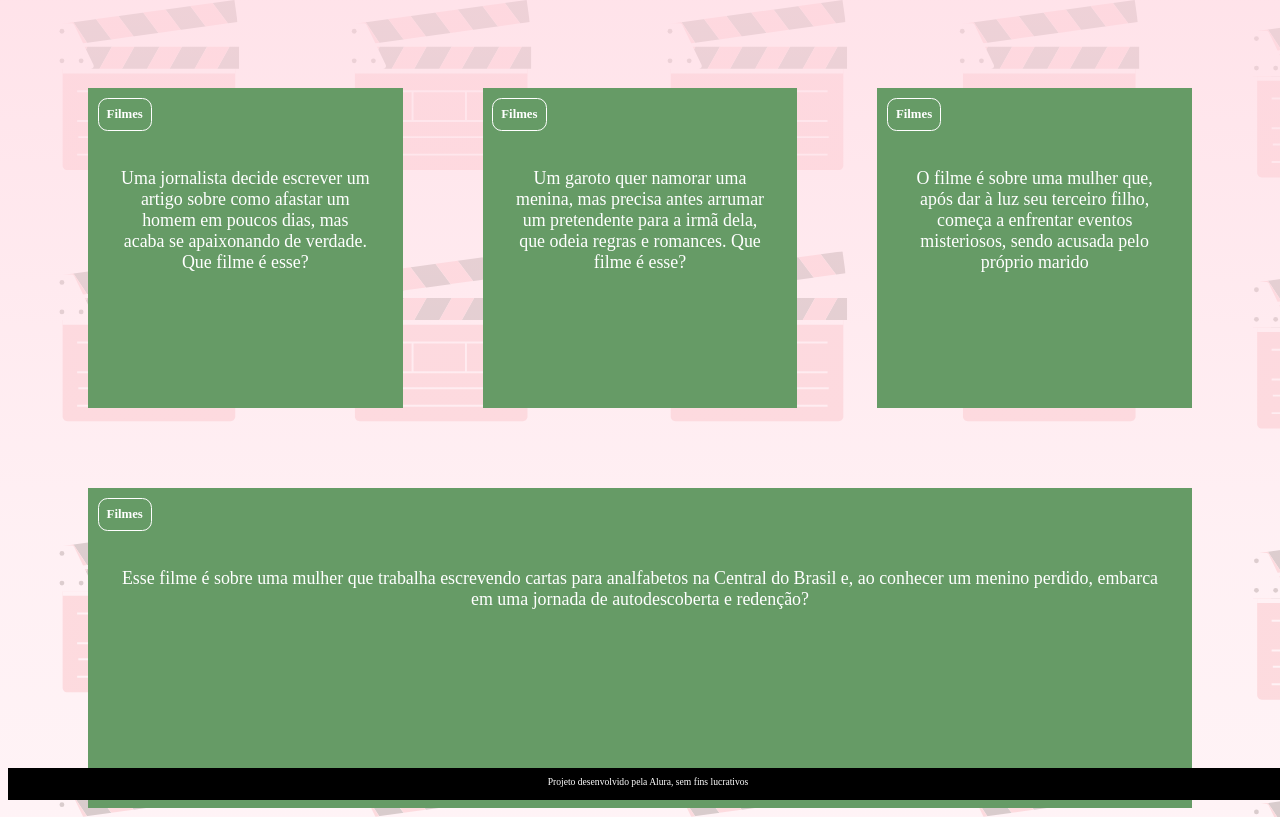
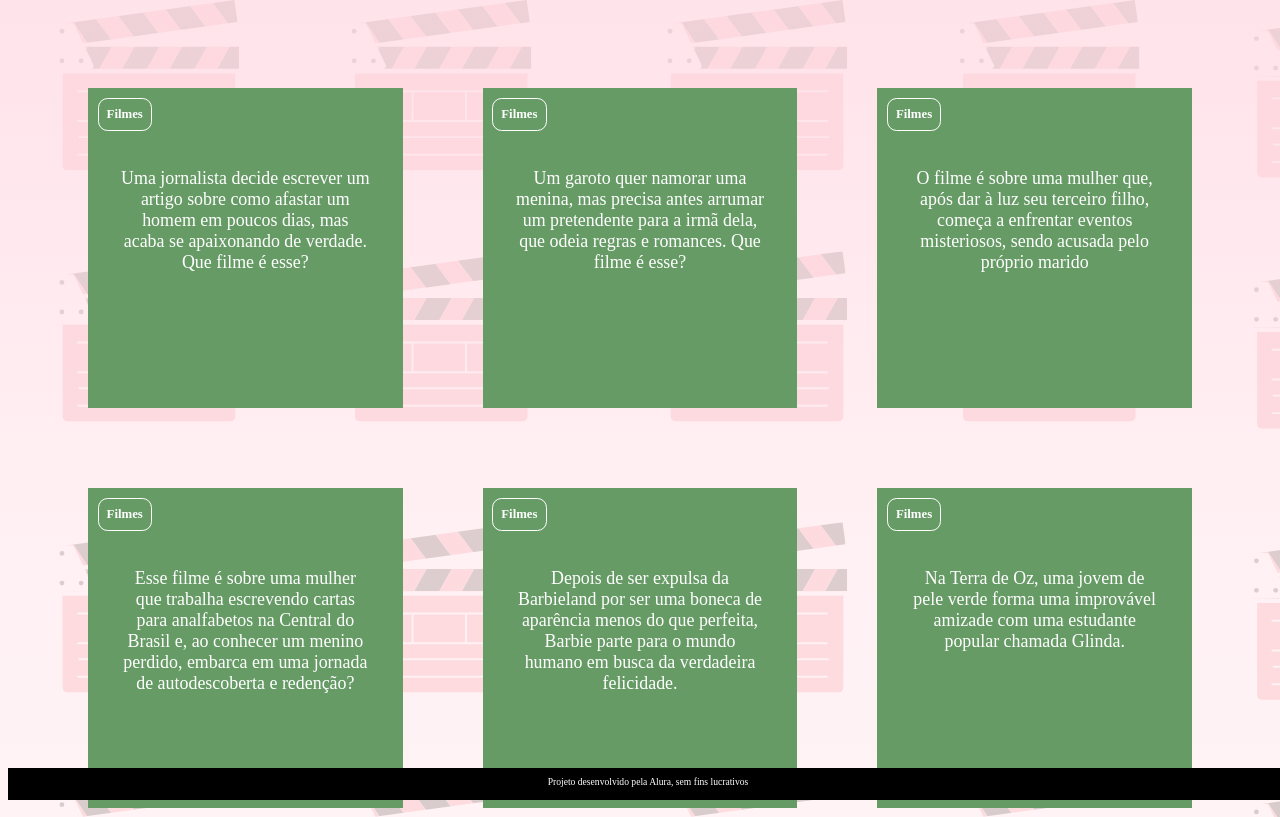
Before and after one commit to Kamillyfcm/flashcards, a plain HTML site: page index.html in a window 1280 px wide. Shown: the top 817 px of the page. Drawn offline with Linux system fonts and the light colour scheme; a web font is replaced by a local one.

Commit message:
Add files via upload

```diff
--- a/Assets/style.css
+++ b/Assets/style.css
@@ -36,7 +36,7 @@ body {
 .cartao__conteudo h3 {
     color: var(--text-color);
     border: 1px solid var(--text-color);
-    text-align: left;
+    text-align: center;
     padding: 0.5rem;
     position: absolute;
     margin: 0.6rem;
@@ -62,6 +62,7 @@ body {
     color: var(#ffffff);
     font-weight: 700;
     text-align: center;
+    font-size:3cap;
 }
 
 .cartao.active .cartao__conteudo {
--- a/perguntas.js
+++ b/perguntas.js
@@ -21,3 +21,20 @@ criaCartao(
     'Esse filme é sobre uma mulher que trabalha escrevendo cartas para analfabetos na Central do Brasil e, ao conhecer um menino perdido, embarca em uma jornada de autodescoberta e redenção?',
     'Central do Brasil'
 )
+
+    criaCartao(
+    'Filmes',
+    'Depois de ser expulsa da Barbieland por ser uma boneca de aparência menos do que perfeita, Barbie parte para o mundo humano em busca da verdadeira felicidade.',
+    'Barbie'
+    )
+    criaCartao(
+        'Filmes',
+        'Na Terra de Oz, uma jovem de pele verde forma uma improvável amizade com uma estudante popular chamada Glinda.',
+        'Wicked'
+    )
+
+    criaCartao(
+        'Séries',
+        'Ele é um especialista forense que trabalha para o departamento de polícia de Miami. Ele passa os dias analisando manchas de sangue em cenas de crime, mas, sob a escuridão da noite, ele se torna um assassino em série. No entanto, ele segue um código rigoroso, caçando e matando apenas outros assassinos que escaparam da justiça.',
+
+    )
```
